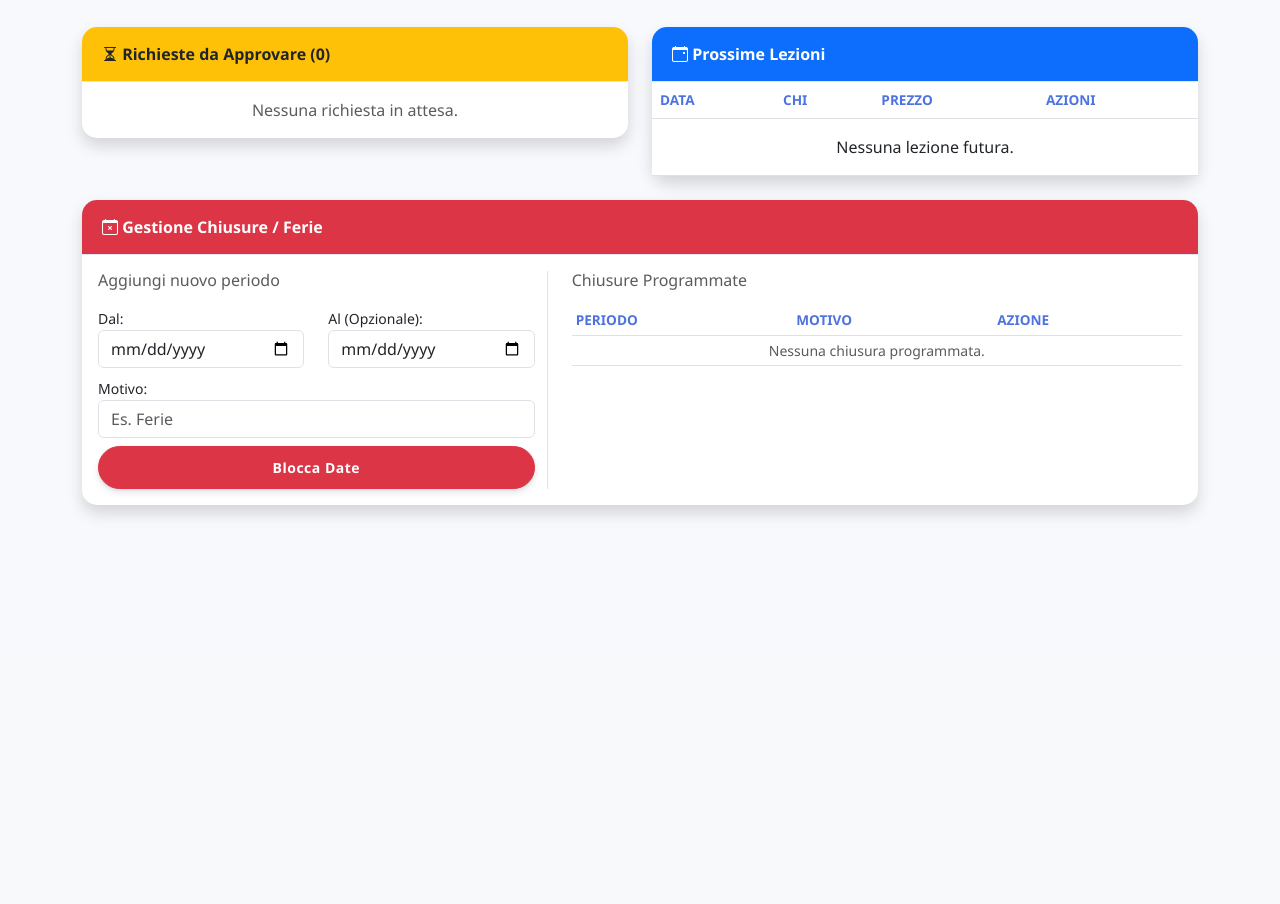
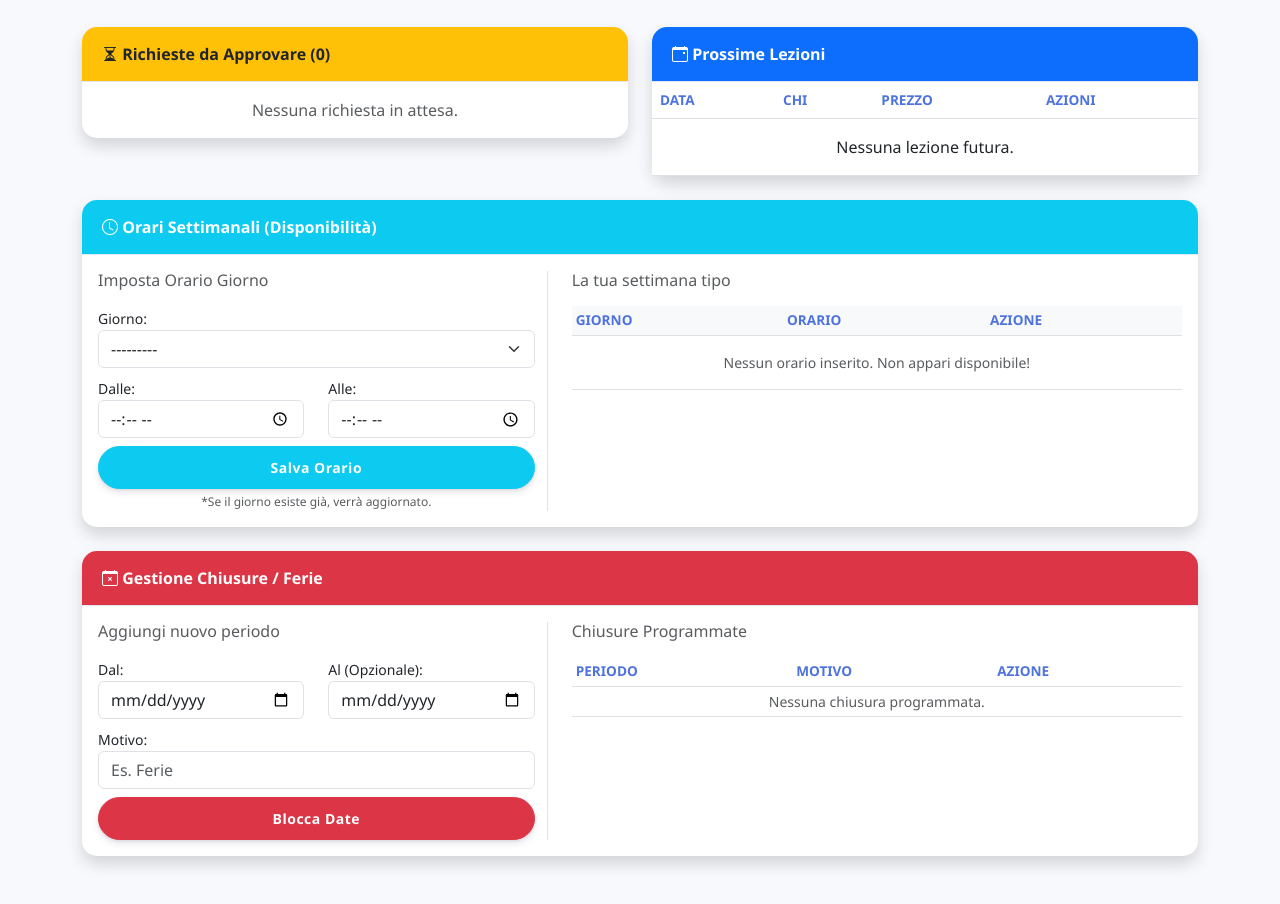
Before and after one commit to frago0312/fg-ripetizioni, a Django app: page /dashboard-docente/ in a window 1280 px wide. Shown: the part 146-1050 px from the top of the page. Before the commit the page ends 662 px from the top, so only its background shows below. Run offline with Django 5.2, Linux system fonts and the light colour scheme; the visitor is signed in with stand-in values (Sample User, id 1); data that the repository does not hold is empty.

Commit message:
aggiunta gestione disponibilità

```diff
--- a/core/forms.py
+++ b/core/forms.py
@@ -137,3 +137,13 @@ class ChiusuraForm(forms.ModelForm):
         # Se c'è una data fine, controlliamo che non sia antecedente all'inizio
         if fine and fine < inizio:
             self.add_error('data_fine', "La data fine non può essere prima dell'inizio!")
+
+class DisponibilitaForm(forms.ModelForm):
+    class Meta:
+        model = Disponibilita
+        fields = ['giorno', 'ora_inizio', 'ora_fine']
+        widgets = {
+            'giorno': forms.Select(attrs={'class': 'form-select'}),
+            'ora_inizio': forms.TimeInput(attrs={'type': 'time', 'class': 'form-control'}),
+            'ora_fine': forms.TimeInput(attrs={'type': 'time', 'class': 'form-control'}),
+        }
--- a/core/views.py
+++ b/core/views.py
@@ -11,7 +11,7 @@ from django.utils.http import urlencode
 from django.contrib.admin.views.decorators import staff_member_required
 
 # IMPORTA IL NUOVO FORM DI REGISTRAZIONE
-from .forms import PrenotazioneForm, RegistrazioneForm, ProfiloForm, ChiusuraForm
+from .forms import PrenotazioneForm, RegistrazioneForm, ProfiloForm, ChiusuraForm, DisponibilitaForm
 from .models import Lezione, Disponibilita, Profilo, GiornoChiusura
 
 
@@ -173,7 +173,7 @@ def profilo_view(request):
 # --- NUOVA VISTA: DASHBOARD DOCENTE ---
 @staff_member_required
 def dashboard_docente(request):
-    # Gestione salvataggio Form Chiusura
+    # --- 1. GESTIONE CHIUSURE (FERIE) ---
     if request.method == 'POST' and 'btn_chiusura' in request.POST:
         form_chiusura = ChiusuraForm(request.POST)
         if form_chiusura.is_valid():
@@ -183,9 +183,26 @@ def dashboard_docente(request):
     else:
         form_chiusura = ChiusuraForm()
 
+    # --- 2. GESTIONE DISPONIBILITÀ (ORARI SETTIMANALI) ---
+    if request.method == 'POST' and 'btn_disponibilita' in request.POST:
+        form_disp = DisponibilitaForm(request.POST)
+        if form_disp.is_valid():
+            giorno = form_disp.cleaned_data['giorno']
+            inizio = form_disp.cleaned_data['ora_inizio']
+            fine = form_disp.cleaned_data['ora_fine']
+
+            # Usa update_or_create: se il Lunedì esiste già, lo aggiorna. Se no, lo crea.
+            Disponibilita.objects.update_or_create(
+                giorno=giorno,
+                defaults={'ora_inizio': inizio, 'ora_fine': fine}
+            )
+            messages.success(request, "Orario settimanale aggiornato!")
+            return redirect('dashboard_docente')
+    else:
+        form_disp = DisponibilitaForm()
+
+    # --- DATI STANDARD ---
     oggi = timezone.now()
-
-    # Dati standard della dashboard
     richieste = Lezione.objects.filter(stato='RICHIESTA').order_by('data_inizio')
     future = Lezione.objects.filter(stato='CONFERMATA', data_inizio__gte=oggi).order_by('data_inizio')
 
@@ -194,16 +211,28 @@ def dashboard_docente(request):
     Lezione.objects.filter(stato='CONFERMATA', data_inizio__gte=inizio_mese, pagata=True).aggregate(Sum('prezzo'))[
         'prezzo__sum'] or 0
 
-    # Lista delle chiusure future (per poterle cancellare)
+    # Liste per visualizzazione
     chiusure_future = GiornoChiusura.objects.filter(data_fine__gte=oggi.date()).order_by('data_inizio')
+    disponibilita_list = Disponibilita.objects.all().order_by('giorno')  # <-- Lista orari
 
     return render(request, 'core/dashboard_docente.html', {
         'richieste': richieste,
         'future': future,
         'guadagno': guadagno,
-        'form_chiusura': form_chiusura,  # Passiamo il form al template
-        'chiusure_future': chiusure_future  # Passiamo la lista al template
+        'form_chiusura': form_chiusura,
+        'chiusure_future': chiusure_future,
+        'form_disp': form_disp,  # <-- Passiamo il form
+        'disponibilita_list': disponibilita_list  # <-- Passiamo la lista
     })
+
+
+# --- NUOVA VISTA: ELIMINA DISPONIBILITÀ ---
+@staff_member_required
+def elimina_disponibilita(request, disp_id):
+    disp = Disponibilita.objects.get(id=disp_id)
+    disp.delete()
+    messages.success(request, "Orario rimosso dalla settimana.")
+    return redirect('dashboard_docente')
 
 
 # --- NUOVE VISTE: AZIONI RAPIDE (Accetta/Rifiuta) ---
--- a/ripetizioni/urls.py
+++ b/ripetizioni/urls.py
@@ -32,4 +32,5 @@ urlpatterns = [
     path('dashboard-docente/', views.dashboard_docente, name='dashboard_docente'),
     path('gestisci-lezione/<int:lezione_id>/<str:azione>/', views.gestisci_lezione, name='gestisci_lezione'),
     path('elimina-chiusura/<int:chiusura_id>/', views.elimina_chiusura, name='elimina_chiusura'),
+    path('elimina-disponibilita/<int:disp_id>/', views.elimina_disponibilita, name='elimina_disponibilita'),
 ]
--- a/templates/core/dashboard_docente.html
+++ b/templates/core/dashboard_docente.html
@@ -105,6 +105,76 @@
 
 <div class="row mt-4">
     <div class="col-12">
+        <div class="card shadow border-left-info">
+            <div class="card-header bg-info text-white fw-bold">
+                <i class="bi bi-clock"></i> Orari Settimanali (Disponibilità)
+            </div>
+            <div class="card-body">
+                <div class="row">
+                    <div class="col-md-5 border-end">
+                        <h6 class="text-muted mb-3">Imposta Orario Giorno</h6>
+                        <form method="post">
+                            {% csrf_token %}
+                            <input type="hidden" name="btn_disponibilita" value="1">
+
+                            <div class="mb-2">
+                                <label class="small">Giorno:</label>
+                                {{ form_disp.giorno }}
+                            </div>
+                            <div class="row mb-2">
+                                <div class="col-6">
+                                    <label class="small">Dalle:</label>
+                                    {{ form_disp.ora_inizio }}
+                                </div>
+                                <div class="col-6">
+                                    <label class="small">Alle:</label>
+                                    {{ form_disp.ora_fine }}
+                                </div>
+                            </div>
+                            <button type="submit" class="btn btn-info text-white btn-sm w-100">Salva Orario</button>
+                            <small class="text-muted d-block mt-1 text-center" style="font-size: 0.75rem;">
+                                *Se il giorno esiste già, verrà aggiornato.
+                            </small>
+                        </form>
+                    </div>
+
+                    <div class="col-md-7 ps-md-4">
+                        <h6 class="text-muted mb-3">La tua settimana tipo</h6>
+                        <div class="table-responsive">
+                            <table class="table table-sm table-hover align-middle">
+                                <thead class="table-light">
+                                    <tr>
+                                        <th>Giorno</th>
+                                        <th>Orario</th>
+                                        <th>Azione</th>
+                                    </tr>
+                                </thead>
+                                <tbody>
+                                    {% for d in disponibilita_list %}
+                                    <tr>
+                                        <td class="fw-bold text-primary">{{ d.get_giorno_display }}</td>
+                                        <td>{{ d.ora_inizio|date:"H:i" }} - {{ d.ora_fine|date:"H:i" }}</td>
+                                        <td>
+                                            <a href="{% url 'elimina_disponibilita' d.id %}" class="btn btn-outline-danger btn-sm py-0" onclick="return confirm('Rimuovere disponibilità per {{ d.get_giorno_display }}?');">
+                                                <i class="bi bi-trash"></i>
+                                            </a>
+                                        </td>
+                                    </tr>
+                                    {% empty %}
+                                    <tr><td colspan="3" class="text-center text-muted small py-3">Nessun orario inserito. Non appari disponibile!</td></tr>
+                                    {% endfor %}
+                                </tbody>
+                            </table>
+                        </div>
+                    </div>
+                </div>
+            </div>
+        </div>
+    </div>
+</div>
+
+<div class="row mt-4">
+    <div class="col-12">
         <div class="card shadow border-left-danger">
             <div class="card-header bg-danger text-white fw-bold">
                 <i class="bi bi-calendar-x"></i> Gestione Chiusure / Ferie
```
